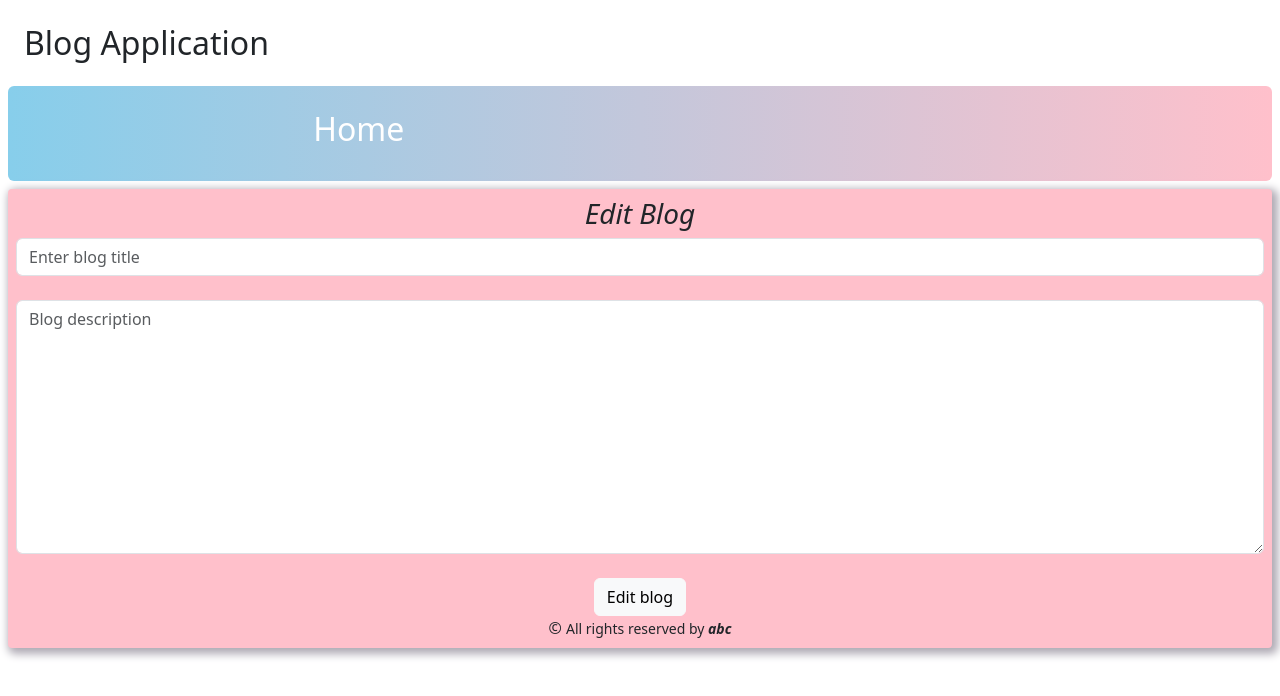
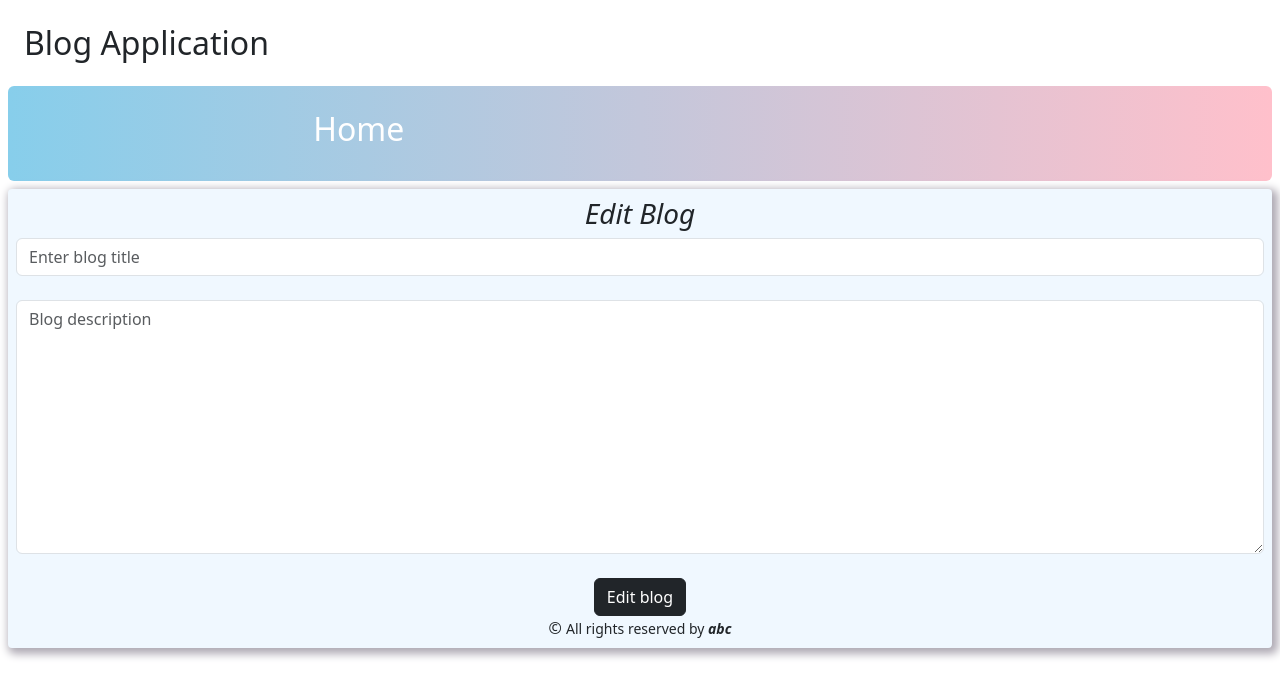
Before and after one commit to AbhishekVarpe100/blog-vercel, a React (Vite) app: page /edit/1 in a window 1280 px wide. Shown: the top 696 px of the page. Built offline with nearby package versions, Linux system fonts and the light colour scheme; no server answers.

Commit message:
initial commit

```diff
--- a/src/components/Edit.jsx
+++ b/src/components/Edit.jsx
@@ -51,13 +51,13 @@ function Edit({ username }) {
     return (
         <div>
 
-            <center className='m-2 p-2' style={{'background':'pink'}} id='center'>
+            <center className='m-2 p-2' id='center'>
                 <h3><i>Edit Blog</i></h3>
 
                 <form onSubmit={handleSubmit}>
                     <input value={blogname} required onChange={(e)=>setBLogName(e.target.value)} className='form-control' placeholder='Enter blog title' type="text" /><br />
                     <textarea value={description} required onChange={(e)=>setDescription(e.target.value)} className='form-control' placeholder='Blog description' cols="30" rows="10"></textarea><br />
-                    <input className='btn btn-light' type="submit" value="Edit blog" />
+                    <input className='btn btn-dark' type="submit" value="Edit blog" />
 
                 </form>
                 <footer>
```
